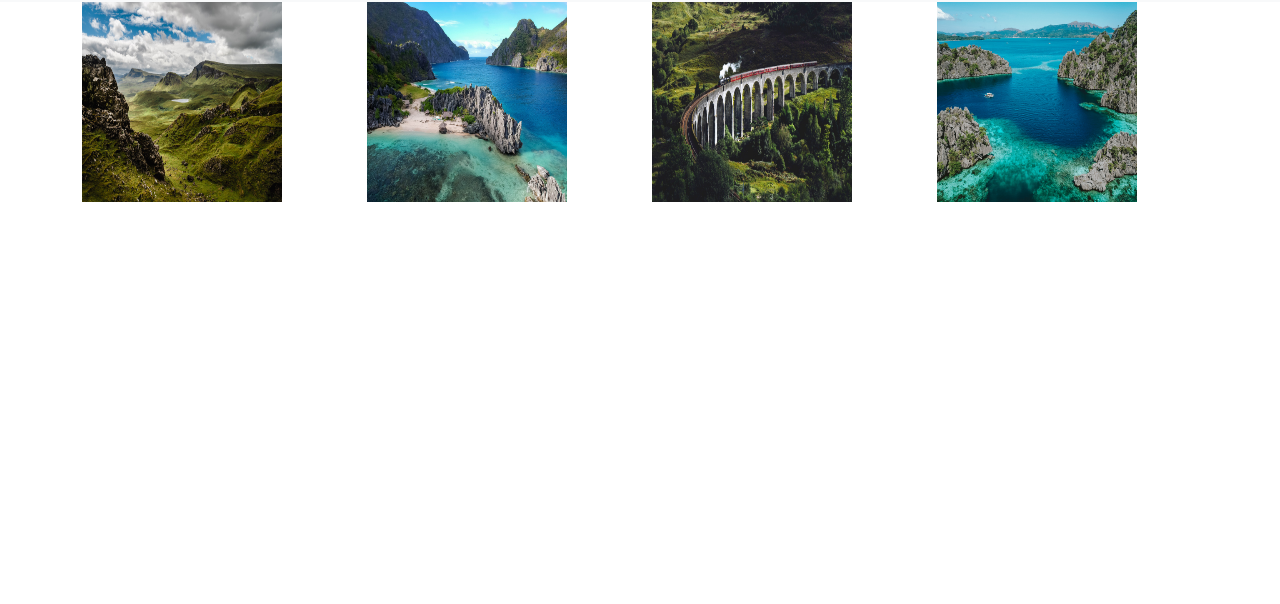
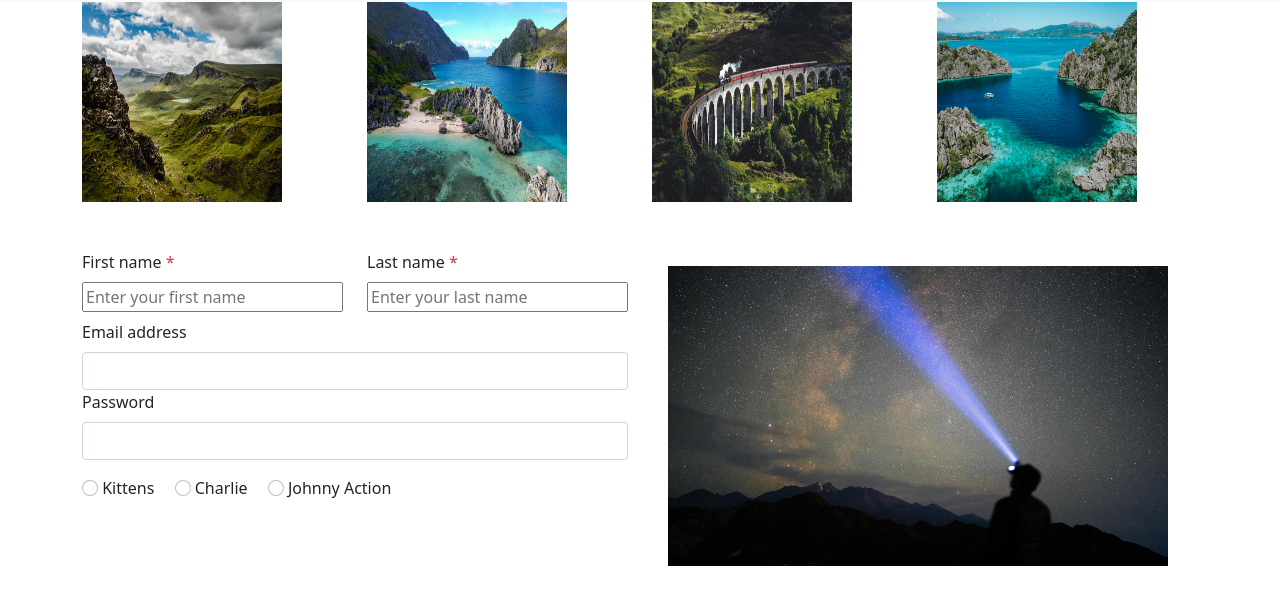
Before and after one commit to johan030/Bootstrap-vueJs, a website: page index.html in a window 1280 px wide. Shown: the part 54-658 px from the top of the page. Drawn offline with nearby package versions, Linux system fonts and the light colour scheme.

Commit message:
adding form

```diff
--- a/index.html
+++ b/index.html
@@ -57,6 +57,50 @@
           <img src="./images/4.jpg" class="img" />
         </div>
       </div>
+
+      <div class="row mt-5">
+        <div class="col">
+            <form class="form-card">
+                <div class="row justify-content-between text-left">
+                    <div class="form-group form-label col-sm-6 flex-column d-flex"> <label class="form-label">First name<span class="text-danger"> *</span></label> <input type="text" id="fname" name="fname" placeholder="Enter your first name" onblur="validate(1)"> </div>
+                    <div class="form-group form-label col-sm-6 flex-column d-flex"> <label class="form-label">Last name<span class="text-danger"> *</span></label> <input type="text" id="lname" name="lname" placeholder="Enter your last name" onblur="validate(2)"> </div>
+                </div>
+                <label for="exampleInputEmail1" class="form-label">Email address</label>
+                <input type="email" class="form-control" id="exampleInputEmail1" aria-describedby="emailHelp">
+
+                <div class="mb-3">
+                    <label for="exampleInputPassword1" class="form-label">Password</label>
+                    <input type="password" class="form-control" id="exampleInputPassword1">
+                </div>
+
+                <div class="form-check-inline">
+                    <input class="form-check-input" type="radio" name="flexRadioDefault" id="flexRadioDefault1">
+                    <label class="form-check-label" for="flexRadioDefault1">
+                      Kittens
+                    </label>
+                </div>
+                <div class="form-check-inline">
+                    <input class="form-check-input" type="radio" name="flexRadioDefault" id="flexRadioDefault1">
+                    <label class="form-check-label" for="flexRadioDefault1">
+                      Charlie
+                    </label>
+                </div>
+                <div class="form-check-inline">
+                    <input class="form-check-input" type="radio" name="flexRadioDefault" id="flexRadioDefault1">
+                    <label class="form-check-label" for="flexRadioDefault1">
+                      Johnny Action
+                    </label>
+                </div>
+
+
+
+        </div>
+
+
+        <div class="col">
+            <img src="./images/5.jpg" class="form_image m-lg-3" />
+        </div>
+
     </div>
 
     <script
@@ -66,7 +110,7 @@
     ></script>
 
     <!-- Include all compiled plugins (below), or include individual files as needed -->
-    <script src="js/bootstrap.js"></script>
+
 
     <script>
       // Put the code for assignment 5 & 6 here
--- a/style.scss
+++ b/style.scss
@@ -2,3 +2,9 @@
     width: 200px;
     height: 200px;
 }
+
+.form_image{
+    max-width: 700px;
+    width: 500px;
+    height: 300px;
+}
```
Also changed, not shown: images/5.jpg (added), style.css, 1 other file.
